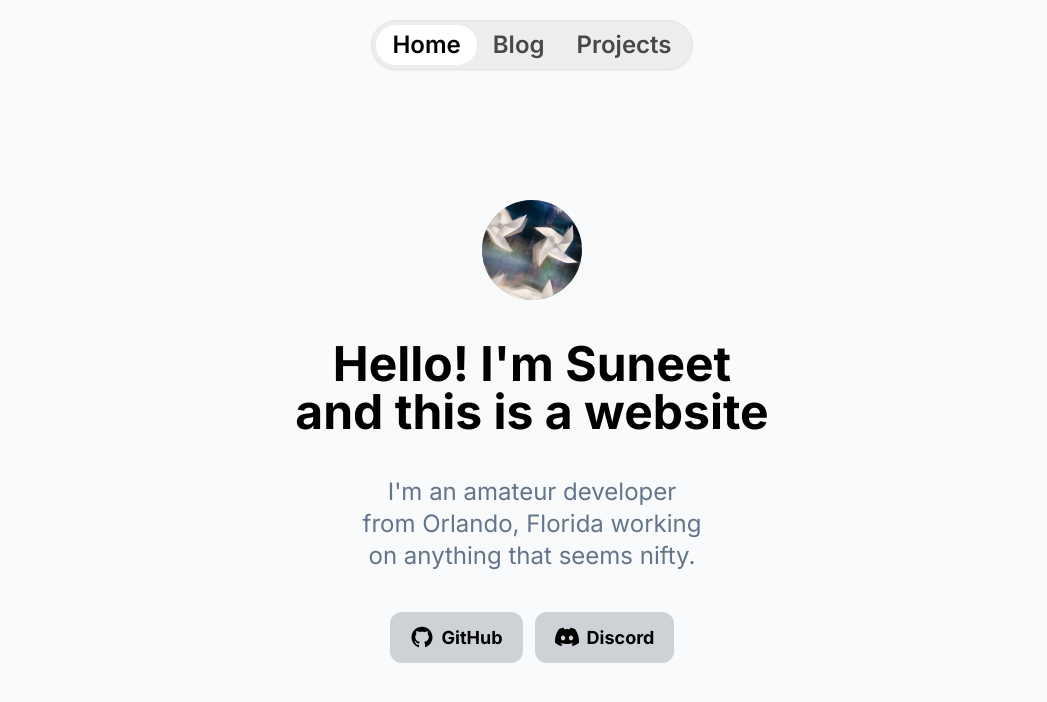
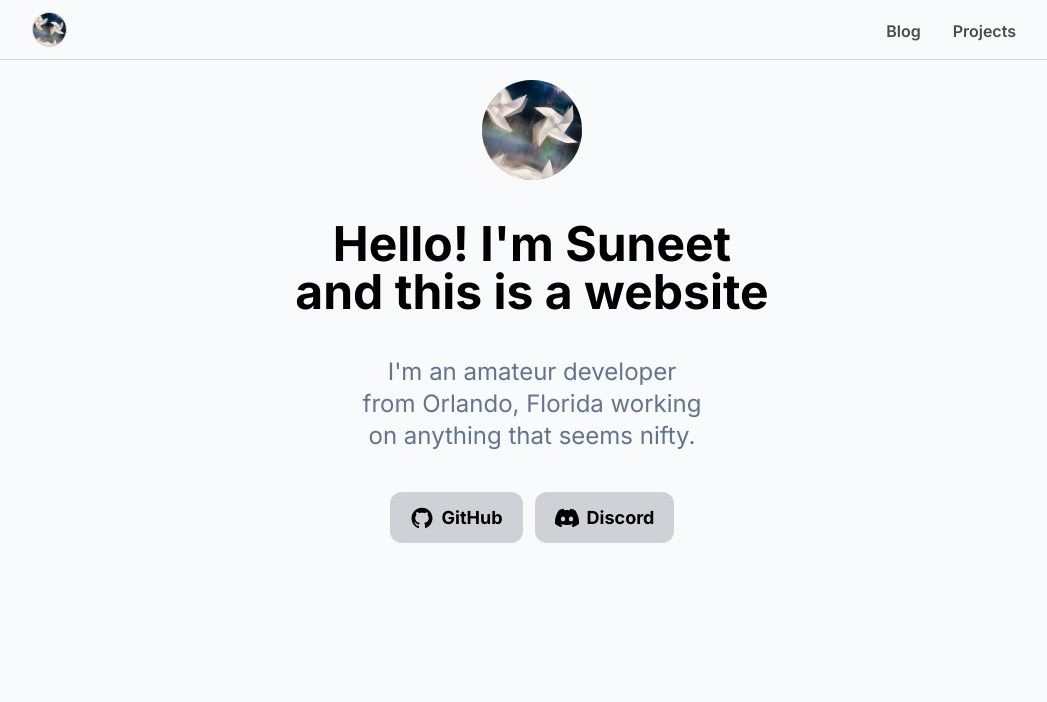
Before and after one commit to suneettipirneni/site, a Next.js app: page / in a window 1280 px wide. Shown: the top 702 px of the page, without its empty margins (108-1155 px from the left). Built offline with nearby package versions, Linux system fonts and the light colour scheme; grey boxes are pictures that could not be loaded.

Commit message:
redesign nav and sidebars

```diff
--- a/app/blog/page.tsx
+++ b/app/blog/page.tsx
@@ -1,3 +1,5 @@
+"use client";
+
 import { BlogEntry } from "@/components/BlogEntry";
 import { Title } from "@/components/Title";
 import { allPosts } from "contentlayer/generated";
@@ -26,7 +28,7 @@ export default function AboutPage() {
 	const featuredPosts = sortedPosts.filter((post) => post.featured);
 
 	return (
-		<div className="mx-auto flex w-full max-w-[1000px] flex-col space-y-4 px-5 py-7 md:pb-10">
+		<div className="mx-auto flex w-full max-w-[1000px] flex-col space-y-4 overflow-y-auto py-7 md:pb-10">
 			<Title>Featured</Title>
 			<div className="h-[1px] w-auto border-b border-gray-300 dark:border-gray-500" />
 			<PostSection className="grid grid-cols-1 md:grid-cols-2">
--- a/app/blog/posts/[slug]/page.tsx
+++ b/app/blog/posts/[slug]/page.tsx
@@ -44,15 +44,15 @@ export default function Post({ params }: { params: { slug: string } }) {
 	const MDXComponent = useMDXComponent(post.body.code);
 
 	return (
-		<article className="relative z-10 mx-auto grid w-full items-start py-4 md:py-8 xl:grid-cols-[1fr_fit-content(700px)_1fr] xl:gap-x-10">
+		<article className="relative z-10 mx-auto grid w-full items-start justify-center px-4 py-4 align-middle md:px-0 xl:grid-cols-postgrid xl:gap-x-10">
 			<Link
 				href="/blog"
-				className="col-start-2 row-start-1 my-5 flex flex-row items-center gap-2 text-xl font-medium"
+				className="col-start-2 row-start-1 mb-5 flex flex-row items-center gap-2 text-xl font-medium"
 			>
 				<FaArrowLeft />
 				Back
 			</Link>
-			<h1 className="col-start-2 row-start-2 mb-10 flex w-auto max-w-[700px] flex-col text-3xl font-bold">
+			<h1 className="col-start-2 row-start-2 mb-10 flex w-auto max-w-postcontent flex-col text-3xl font-bold">
 				<Balancer>{post.title}</Balancer>
 				<time
 					dateTime={post.datetime}
@@ -61,17 +61,17 @@ export default function Post({ params }: { params: { slug: string } }) {
 					{format(parseISO(post.datetime), "LLLL d, yyyy")}
 				</time>
 			</h1>
-			<div className="col-start-2 row-start-3 mb-2 min-w-0 max-w-[700px] self-start">
+			<div className="col-start-2 row-start-3 mb-2 min-w-0 max-w-postcontent self-start">
 				<div className="space-y-5">
 					<p className="text-gray-600 dark:text-gray-300">{post.description}</p>
 				</div>
-				<div data-post className="col-start-2 min-w-0 max-w-[700px]">
+				<div data-post className="col-start-2 min-w-0 max-w-postcontent">
 					<MDXComponent components={mdxComponents} />
 				</div>
 			</div>
 
 			<Outline
-				className="sticky top-10 col-start-3 row-start-3 hidden min-w-[200px] self-start xl:block"
+				className="sticky top-nav col-start-3 row-start-3 -ml-[1px] hidden min-w-[200px] flex-1 self-start border-l border-gray-300 pl-5 pt-10 dark:border-white/20 xl:block"
 				headings={headings}
 			/>
 		</article>
--- a/app/layout.tsx
+++ b/app/layout.tsx
@@ -1,4 +1,4 @@
-import { TabBar } from "@/components/TabBar";
+import { NavBar } from "@/components/NavBar";
 import "./globals.css";
 import { Inter, JetBrains_Mono } from "next/font/google";
 import { BsHouseFill } from "react-icons/bs";
@@ -34,11 +34,10 @@ export default function RootLayout({
 			</head>
 
 			<body
-				className={`${inter.className} ${jetBrainsMono.variable} bg-150 mx-auto flex h-screen w-full flex-col items-center bg-gray-50 bg-cover bg-no-repeat px-2 py-2 text-black dark:bg-zinc-950 dark:text-white md:px-5 md:pt-5`}
+				className={`${inter.className} ${jetBrainsMono.variable} bg-150 mx-auto flex h-full w-full scroll-pt-[65px] flex-col items-center overflow-y-auto bg-gray-50 bg-cover bg-no-repeat text-black dark:bg-black dark:text-white`}
 			>
-				<TabBar
+				<NavBar
 					tabs={[
-						{ name: "Home", href: "/", icon: <BsHouseFill /> },
 						{
 							name: "Blog",
 							href: "blog/",
--- /dev/null
+++ b/components/NavBar.tsx
@@ -0,0 +1,67 @@
+"use client";
+
+import NextLink from "next/link";
+import { ReactNode } from "react";
+import { usePathname } from "next/navigation";
+import { motion } from "framer-motion";
+import Image from "next/image";
+import profilePic from "@/public/me.png";
+
+const Link = motion(NextLink);
+
+export function NavBar({
+	tabs,
+}: {
+	tabs: { name: string; href: string; icon?: ReactNode }[];
+}) {
+	const path = usePathname();
+
+	const isActive = (tab: string) =>
+		tab.replaceAll("/", "") === path.toLowerCase().replaceAll("/", "");
+
+	return (
+		<div className="sticky top-0 z-50 flex h-nav w-full flex-row items-center justify-center border-b border-gray-300 bg-gray-50/50 p-1 px-4 py-2 backdrop-blur-xl dark:border-white/20 dark:bg-black/50">
+			<div className="flex w-full max-w-[1000px] flex-row justify-between">
+				<Link href="/" layout className="flex flex-row items-center">
+					<Image
+						src={profilePic}
+						width={35}
+						height={35}
+						className="rounded-full border border-gray-400/50"
+						alt="About"
+					/>
+				</Link>
+
+				<div className="flex flex-row">
+					{tabs.map((tab, index) => (
+						<Link
+							key={tab.name}
+							layout
+							className={`text-md lg:text-md relative z-10 flex flex-row items-end px-4 py-1 font-[600] transition ${
+								isActive(tab.href)
+									? "text-black dark:text-white"
+									: "text-black/70 dark:text-white"
+							}`}
+							href={`/${tab.href}`}
+						>
+							{isActive(tab.href) && (
+								<motion.span
+									key={`outer-${tab.name}`}
+									layout
+									transition={{
+										type: "spring",
+										duration: 0.5,
+									}}
+									layoutId="selectedTab"
+									className="absolute inset-0 -z-10 rounded-lg bg-black/10 dark:bg-white/20"
+								/>
+							)}
+
+							<motion.h1 layout>{`${tab.name}`}</motion.h1>
+						</Link>
+					))}
+				</div>
+			</div>
+		</div>
+	);
+}
--- a/components/TabBar.tsx
+++ /dev/null
@@ -1,51 +0,0 @@
-"use client";
-
-import NextLink from "next/link";
-import { ReactNode } from "react";
-import { usePathname } from "next/navigation";
-import { motion } from "framer-motion";
-
-const Link = motion(NextLink);
-
-export function TabBar({
-	tabs,
-}: {
-	tabs: { name: string; href: string; icon?: ReactNode }[];
-}) {
-	const path = usePathname();
-
-	const isActive = (tab: string) =>
-		tab.replaceAll("/", "") === path.toLowerCase().replaceAll("/", "");
-
-	return (
-		<div className="z-0 flex flex-row justify-between rounded-full border border-gray-400/10 bg-black/5 p-1 shadow-sm backdrop-blur dark:border-gray-800 dark:bg-black/30">
-			{tabs.map((tab, index) => (
-				<Link
-					key={tab.name}
-					layout
-					className={`text-md relative z-10 flex flex-row items-center justify-between px-4 py-1 font-[600] transition lg:text-2xl ${
-						isActive(tab.href)
-							? "text-black dark:text-black"
-							: "text-black/70 dark:text-white"
-					}`}
-					href={`/${tab.href}`}
-				>
-					{isActive(tab.href) && (
-						<motion.span
-							key={`outer-${tab.name}`}
-							layout
-							transition={{
-								type: "spring",
-								duration: 0.5,
-							}}
-							layoutId="selectedTab"
-							className="absolute inset-0 -z-10 rounded-full bg-white dark:bg-white"
-						/>
-					)}
-
-					<motion.h1 layout>{`${tab.name}`}</motion.h1>
-				</Link>
-			))}
-		</div>
-	);
-}
--- a/components/mdx/Heading.tsx
+++ b/components/mdx/Heading.tsx
@@ -37,7 +37,7 @@ export function Heading({
 	return (
 		// @ts-expect-error
 		<HeadingComponent
-			className={`group flex flex-row gap-x-2 font-bold ${
+			className={`group flex scroll-mt-nav flex-row gap-x-2 font-bold ${
 				headingTextSizes[level as keyof typeof headingTextSizes]
 			} ${className ?? ""}`}
 			{...props}
--- a/tailwind.config.js
+++ b/tailwind.config.js
@@ -1,5 +1,8 @@
 const plugin = require("tailwindcss/plugin");
 const colors = require("tailwindcss/colors");
+
+const postContentWidth = "700px";
+const navbarHeight = "60px";
 
 /** @type {import('tailwindcss').Config} */
 module.exports = {
@@ -20,6 +23,20 @@ module.exports = {
 				"gradient-conic":
 					"conic-gradient(from 180deg at 50% 50%, var(--tw-gradient-stops))",
 			},
+
+			spacing: {
+				nav: navbarHeight,
+			},
+
+			width: {
+				postcontent: postContentWidth,
+			},
+			maxWidth: ({ theme }) => ({
+				...theme("width"),
+			}),
+			gridTemplateColumns: {
+				postgrid: `1fr fit-content(${postContentWidth}) 1fr`,
+			},
 		},
 	},
 	plugins: [
```
